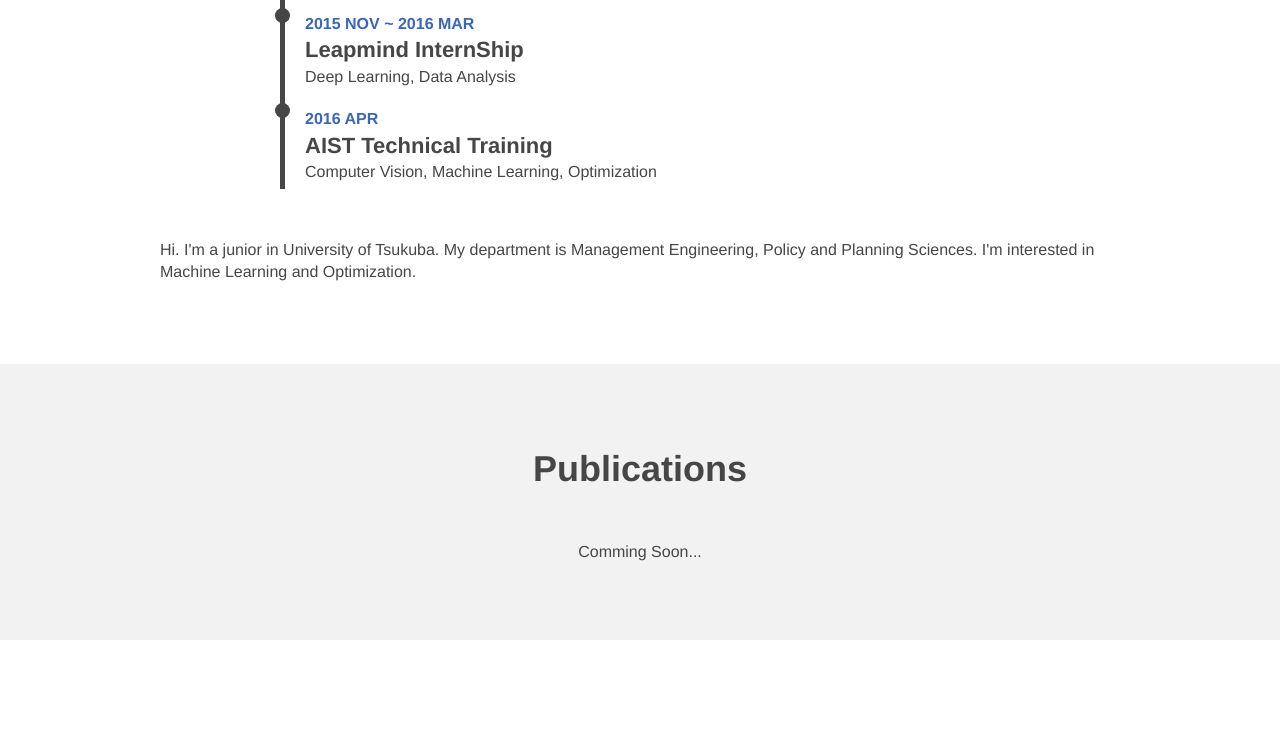
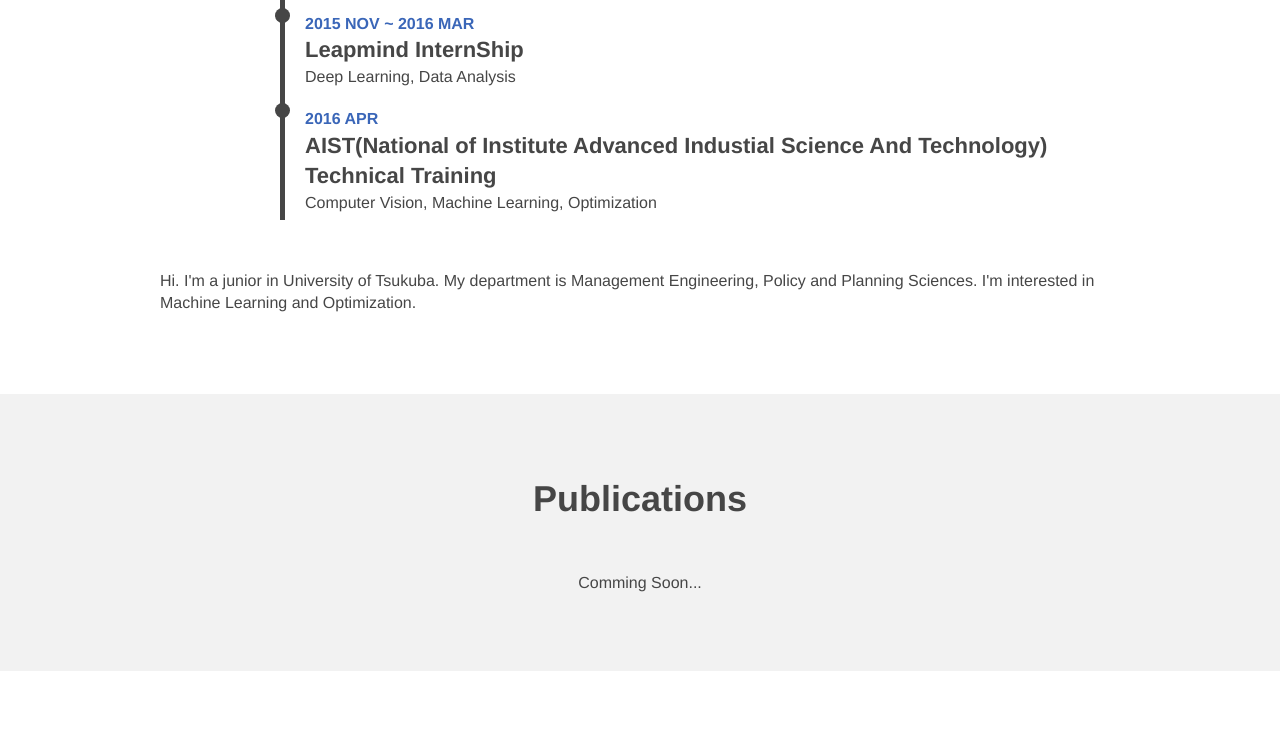
Before and after one commit to owruby/owruby.github.io, a plain HTML site: page index.html in a window 1280 px wide. Shown: the part 1000-1730 px from the top of the page. Drawn offline with nearby package versions, Linux system fonts and the light colour scheme.

Commit message:
MOD more bottun and aist

```diff
--- a/index.html
+++ b/index.html
@@ -109,7 +109,7 @@
 	    <div class="circle"></div>
 	    <p class="fss lh14 last">
 	      <span class="blue b">2016 APR</span><br>
-	      <span class="fsm b">AIST Technical Training</span><br>
+	      <span class="fsm b">AIST(National of Institute Advanced Industial Science And Technology) Technical Training</span><br>
 	      Computer Vision, Machine Learning, Optimization
 	    </p>
 	  </li>
@@ -185,9 +185,11 @@
 	    </p>
 	  </li>
 	</ul>
+	<!--
 	<div class="bgdg white c more">
 	  MORE
 	</div>
+	-->
       </div>
     </section>
     <!-- Footer -->
```
